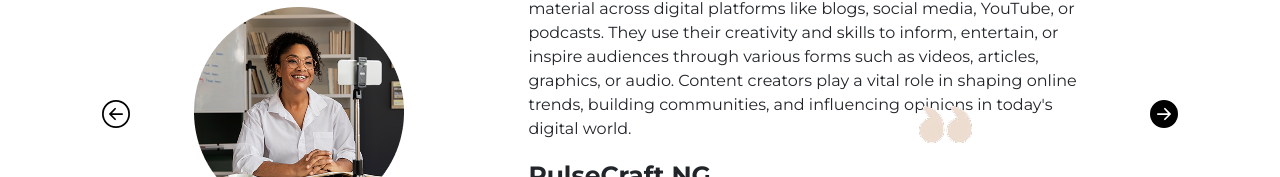
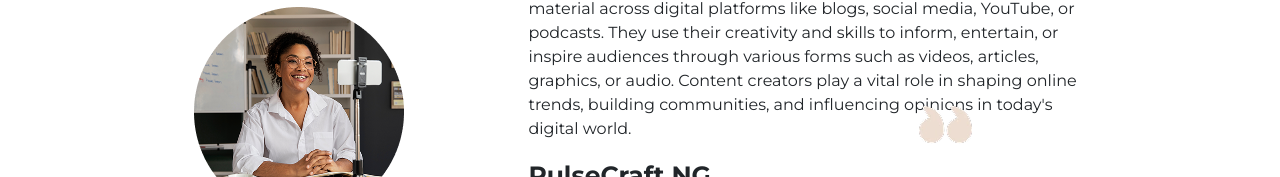
Before and after one commit to ascinate/akojopo, a Next.js app: page / in a window 1280 px wide. Shown: the part 775-952 px from the top of the page. Built offline with nearby package versions, Linux system fonts and the light colour scheme.

Commit message:
Update page.jsx

```diff
--- a/src/app/page.jsx
+++ b/src/app/page.jsx
@@ -194,14 +194,7 @@ export default function Home() {
 
               <div className="card">
                 <article className="single-card-container">
-                  <div className="single-card-btn-container">
-                    <div className="">
-                      <button className="single-card-btn-left single-card-btn-container-style"><BsArrowLeftCircle /></button>
-                    </div>
-                    <div className="">
-                      <button className="single-card-btn-right single-card-btn-container-style"><BsArrowRightCircleFill /></button>
-                    </div>
-                  </div>
+
                   <div className="single-card">
 
 
```
